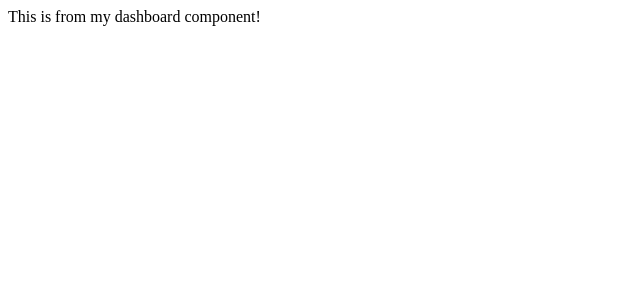
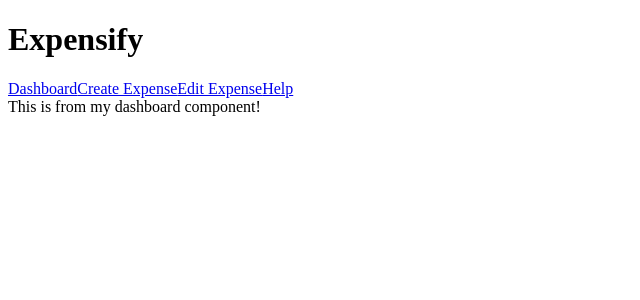
Before and after one commit to emo88em/expensivy, a React (Create React App) app: page / in a window 1280 px wide. Shown: the top 300 px of the page, without its empty margins (0-640 px from the left). Built offline with nearby package versions, Linux system fonts and the light colour scheme.

Commit message:
add routers folder and added route pages

```diff
--- a/src/index.js
+++ b/src/index.js
@@ -1,50 +1,7 @@
 import React from 'react';
 import ReactDOM from 'react-dom';
 import App from './components/App';
-import {BrowserRouter, Route, Switch, Link} from 'react-router-dom';
-
-const ExpenseDashboardPage = () => (
-    <div>
-        This is from my dashboard component!
-    </div>
-);
-
-const AddExpensePage = () => (
-    <div>
-        This is from my add expense page!
-    </div>
-);
-
-const EditPage = () => (
-    <div>
-        This is the edit page!
-    </div>
-);
-
-const HelpPage = () => (
-    <div>
-        This is the help page edit page!
-    </div>
-);
-
-const notfoundpage = () => (
-    <div>
-        404! Page not found! <Link to="/">Go Home</Link>
-    </div>
-)
+import AppRouter from './routers/AppRouter';
 
 
-const routes = (
-    <BrowserRouter>
-        <Switch>
-        <Route path="/" component={ExpenseDashboardPage}  exact={true}/>
-        <Route path="/create" component={AddExpensePage} />
-        <Route path="/edit" component={EditPage} />
-        <Route path="/help" component={HelpPage} />
-        <Route component={notfoundpage} />
-        </Switch>
-    </BrowserRouter>
-
-);
-
-ReactDOM.render(routes, document.getElementById('root'));
+ReactDOM.render(<AppRouter />, document.getElementById('root'));
--- /dev/null
+++ b/src/routers/AddExpenseRoute.js
@@ -0,0 +1,9 @@
+import React from 'react';
+
+const AddExpensePage = () => (
+    <div>
+        This is from my add expense page!
+    </div>
+);
+
+export default AddExpensePage;
--- /dev/null
+++ b/src/routers/AppRouter.js
@@ -0,0 +1,29 @@
+import React from 'react';
+import {BrowserRouter, Route, Switch, Link, NavLink} from 'react-router-dom';
+
+import AddExpensePage from './AddExpenseRoute';
+import EditPage from './EditPage';
+import ExpenseDashboardPage from './ExpenseDashboardRoute';
+import Header from './HeaderRoute';
+import HelpPage from './HelpRoute';
+import NotFoundPage from './NotFoundPage';
+
+
+const AppRouter = () => (
+
+<BrowserRouter>
+    <div>
+        <Header />
+        <Switch>
+            <Route path="/" component={ExpenseDashboardPage}  exact={true} />
+            <Route path="/create" component={AddExpensePage} />
+            <Route path="/edit" component={EditPage} />
+            <Route path="/help" component={HelpPage} />
+            <Route component={NotFoundPage} />
+        </Switch>
+    </div>
+</BrowserRouter>
+
+);
+
+export default AppRouter;
--- /dev/null
+++ b/src/routers/EditPage.js
@@ -0,0 +1,9 @@
+import React from 'react'
+;
+const EditPage = () => (
+    <div>
+        This is the edit page!
+    </div>
+);
+
+export default EditPage;
--- /dev/null
+++ b/src/routers/ExpenseDashboardRoute.js
@@ -0,0 +1,9 @@
+import React from 'react';
+
+const ExpenseDashboardPage = () => (
+    <div>
+        This is from my dashboard component!
+    </div>
+);
+
+export default ExpenseDashboardPage;
--- /dev/null
+++ b/src/routers/HeaderRoute.js
@@ -0,0 +1,14 @@
+import React from 'react';
+import {BrowserRouter, Route, Switch, Link, NavLink} from 'react-router-dom';
+
+const Header = () => (
+    <header>
+        <h1>Expensify</h1>
+            <NavLink to="/" activeClassName="is-active" exact={true}>Dashboard</NavLink>
+            <NavLink to="/create" activeClassName="is-active">Create Expense</NavLink>
+            <NavLink to="/edit" activeClassName="is-active">Edit Expense</NavLink>
+            <NavLink to="/help" activeClassName="is-active">Help</NavLink>
+    </header>
+);
+
+export default Header;
--- /dev/null
+++ b/src/routers/HelpRoute.js
@@ -0,0 +1,9 @@
+import React from 'react';
+
+const HelpPage = () => (
+    <div>
+        This is the help page edit page!
+    </div>
+);
+
+export default HelpPage;
--- /dev/null
+++ b/src/routers/NotFoundPage.js
@@ -0,0 +1,12 @@
+import React from 'react';
+import {BrowserRouter, Route, Switch, Link, NavLink} from 'react-router-dom';
+
+
+
+const NotFoundPage = () => (
+    <div>
+        404! Page not found! <Link to="/">Go Home</Link>
+    </div>
+);
+
+export default NotFoundPage;
```
